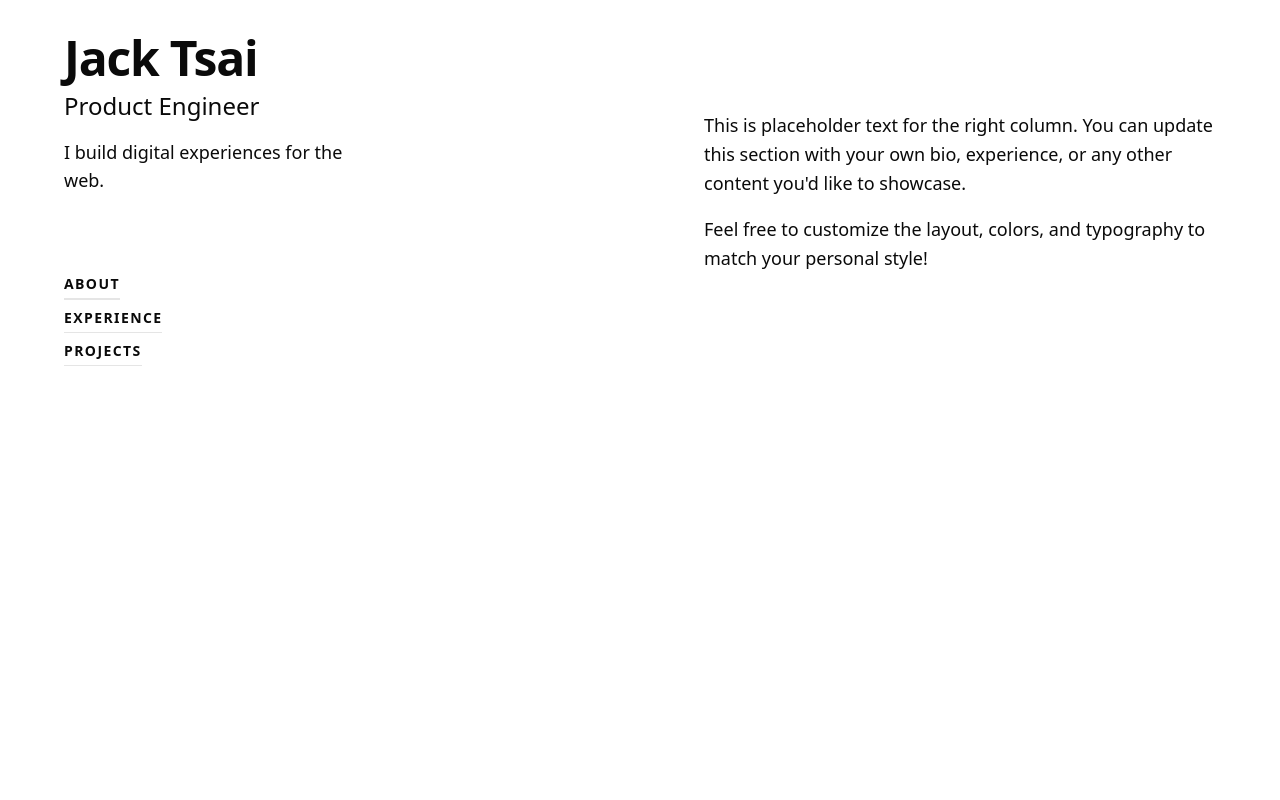
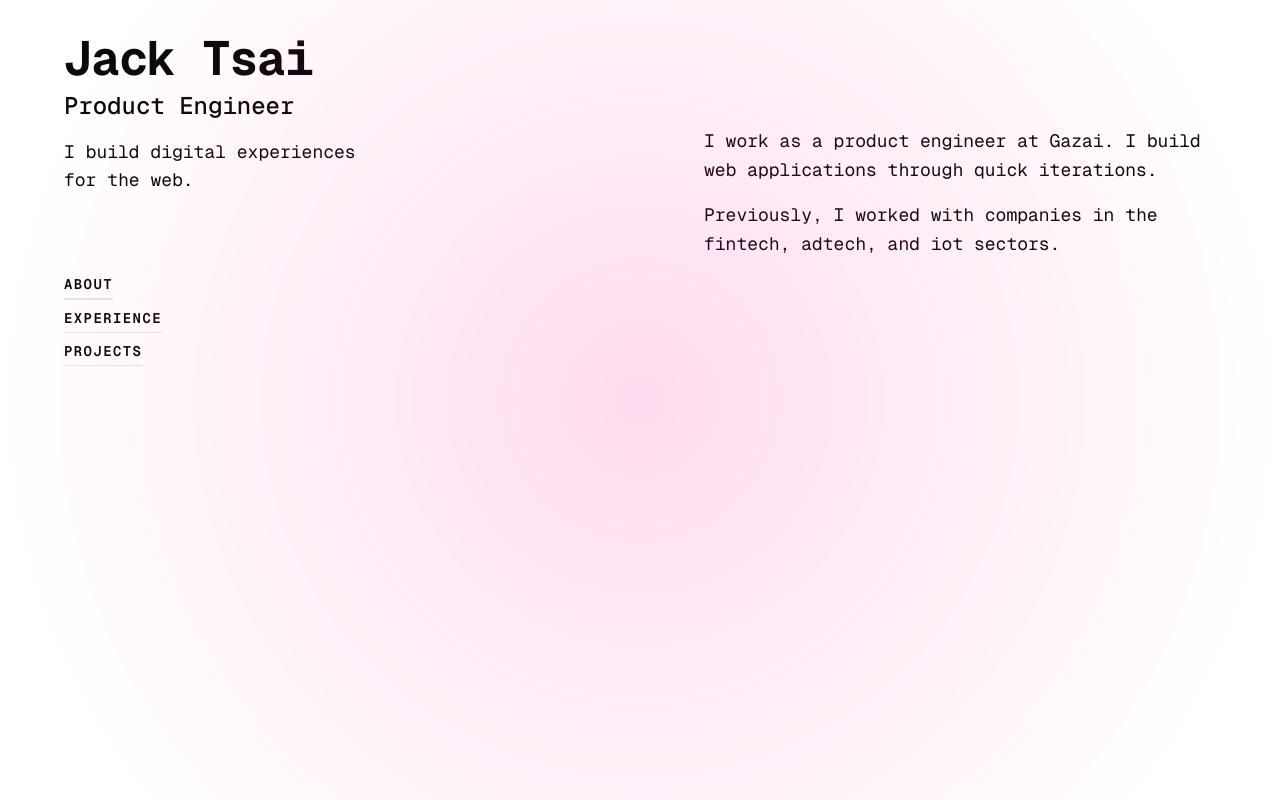
Before and after one commit to jtsaich/home, a Next.js app: page /en in a window 1280 px wide. Built offline with nearby package versions, Linux system fonts and the light colour scheme.

Commit message:
some css effects

```diff
--- /dev/null
+++ b/app/[locale]/_components/spotlight-effect.tsx
@@ -0,0 +1,43 @@
+"use client";
+
+import React, { useEffect } from "react";
+
+// Client component for spotlight effect
+export function SpotlightEffect() {
+  useEffect(() => {
+    const handleMouseMove = (e: MouseEvent) => {
+      const x = e.clientX;
+      const y = e.clientY;
+
+      const spotlight = document.getElementById("spotlight");
+      if (spotlight) {
+        spotlight.style.background = `
+          radial-gradient(
+            800px circle at ${x}px ${y}px,
+            rgba(255, 20, 147, 0.15),
+            transparent 80%
+          )
+        `;
+      }
+    };
+
+    window.addEventListener("mousemove", handleMouseMove);
+    return () => window.removeEventListener("mousemove", handleMouseMove);
+  }, []);
+
+  return (
+    <div
+      id="spotlight"
+      className="pointer-events-none absolute inset-0 z-30 transition-all duration-300"
+      style={{
+        background: `
+          radial-gradient(
+            800px circle at 50% 50%,
+            rgba(255, 20, 147, 0.15),
+            transparent 80%
+          )
+        `,
+      }}
+    />
+  );
+}
--- a/app/[locale]/layout.tsx
+++ b/app/[locale]/layout.tsx
@@ -1,7 +1,29 @@
 import { NextIntlClientProvider, hasLocale } from "next-intl";
 import { notFound } from "next/navigation";
 import { setRequestLocale } from "next-intl/server";
+import {
+  Geist,
+  Geist_Mono,
+  Noto_Sans_SC,
+  Noto_Sans_TC,
+} from "next/font/google";
 import { routing } from "@/i18n/routing";
+
+const geistSans = Geist({
+  subsets: ["latin"],
+});
+
+const geistMono = Geist_Mono({
+  subsets: ["latin"],
+});
+
+const notoSansTC = Noto_Sans_TC({
+  subsets: ["latin"],
+});
+
+const notoSansSC = Noto_Sans_SC({
+  subsets: ["latin"],
+});
 
 export function generateStaticParams() {
   return routing.locales.map((locale: string) => ({ locale }));
@@ -12,9 +34,7 @@ export default async function LocaleLayout(props: {
   params: Promise<{ locale: string }>;
 }) {
   const params = await props.params;
-
   const { locale } = params;
-
   const { children } = props;
 
   // Validate that the incoming locale is valid
@@ -32,9 +52,17 @@ export default async function LocaleLayout(props: {
     notFound();
   }
 
+  // Determine font classes based on locale
+  const fontClasses =
+    locale === "en"
+      ? `${geistSans.className} ${geistMono.className}`
+      : locale === "zh-TW"
+      ? `${notoSansTC.className} ${geistMono.className}`
+      : `${notoSansSC.className} ${geistMono.className}`;
+
   return (
     <NextIntlClientProvider messages={messages} locale={locale}>
-      {children}
+      <div className={`${fontClasses} antialiased`}>{children}</div>
     </NextIntlClientProvider>
   );
 }
--- a/app/[locale]/page.tsx
+++ b/app/[locale]/page.tsx
@@ -1,24 +1,26 @@
 import React from "react";
-import { getTranslations } from "next-intl/server";
-import { setRequestLocale } from "next-intl/server";
+import { getTranslations, setRequestLocale } from "next-intl/server";
+import "animate.css";
+import { SpotlightEffect } from "./_components/spotlight-effect";
 
-export default async function Home({
-  params,
-}: {
+export default async function Home(props: {
   params: Promise<{ locale: string }>;
 }) {
-  const { locale } = await params;
+  const params = await props.params;
+  const { locale } = params;
 
   // Enable static rendering
   setRequestLocale(locale);
 
   const t = await getTranslations("Home");
+
   return (
-    <main className="min-h-screen">
+    <main className="min-h-screen relative">
+      <SpotlightEffect />
       <div className="max-w-screen-xl mx-auto flex flex-col md:flex-row">
         {/* Left Side */}
         <section className="md:w-1/2 flex flex-col justify-center items-start px-8 py-16 md:py-0 md:px-16 min-h-[400px]">
-          <h1 className="text-4xl md:text-5xl font-bold mb-2 tracking-tight">
+          <h1 className="text-4xl md:text-5xl font-bold mb-2 tracking-tight animate__animated animate__tada animate__delay-2s">
             {t("name")}
           </h1>
           <h2 className="text-xl md:text-2xl font-medium mb-4">{t("role")}</h2>
@@ -46,8 +48,8 @@ export default async function Home({
         {/* Right Side */}
         <section className="md:w-1/2 flex flex-col justify-center px-8 py-16 md:py-0 md:px-16 min-h-[400px]">
           <div className="max-w-2xl text-base md:text-lg leading-relaxed">
-            <p className="mb-4">{t("placeholder1")}</p>
-            <p className="mb-4">{t("placeholder2")}</p>
+            <p className="mb-4">{t("aboutMe1")}</p>
+            <p className="mb-4">{t("aboutMe2")}</p>
           </div>
         </section>
       </div>
--- a/app/layout.tsx
+++ b/app/layout.tsx
@@ -1,18 +1,5 @@
 import type { Metadata } from "next";
-import { Geist, Geist_Mono } from "next/font/google";
 import "./globals.css";
-import { NextIntlClientProvider } from "next-intl";
-import { getMessages } from "next-intl/server";
-
-const geistSans = Geist({
-  variable: "--font-geist-sans",
-  subsets: ["latin"],
-});
-
-const geistMono = Geist_Mono({
-  variable: "--font-geist-mono",
-  subsets: ["latin"],
-});
 
 export const metadata: Metadata = {
   title: "Create Next App",
@@ -24,16 +11,9 @@ export default async function RootLayout({
 }: Readonly<{
   children: React.ReactNode;
 }>) {
-  const messages = await getMessages();
   return (
     <html lang="en">
-      <body
-        className={`${geistSans.variable} ${geistMono.variable} antialiased`}
-      >
-        <NextIntlClientProvider messages={messages} locale="en">
-          {children}
-        </NextIntlClientProvider>
-      </body>
+      <body>{children}</body>
     </html>
   );
 }
--- a/messages/en.json
+++ b/messages/en.json
@@ -6,8 +6,8 @@
     "about": "ABOUT",
     "experience": "EXPERIENCE",
     "projects": "PROJECTS",
-    "placeholder1": "This is placeholder text for the right column. You can update this section with your own bio, experience, or any other content you'd like to showcase.",
-    "placeholder2": "Feel free to customize the layout, colors, and typography to match your personal style!"
+    "aboutMe1": "I work as a product engineer at Gazai. I build web applications through quick iterations.",
+    "aboutMe2": "Previously, I worked with companies in the fintech, adtech, and iot sectors."
   },
   "Metadata": {
     "title": "Jack Tsai - Product Engineer"
--- a/messages/zh-CN.json
+++ b/messages/zh-CN.json
@@ -6,8 +6,8 @@
     "about": "关于",
     "experience": "经验",
     "projects": "项目",
-    "placeholder1": "这是右侧栏的占位符文本。你可以在此处更新你的个人简介、经历或其他你想展示的内容。",
-    "placeholder2": "欢迎自定义布局、颜色和排版以匹配你的个人风格！"
+    "aboutMe1": "我是一名产品工程师，我現在正在 Gazai 運用 AI 技術產圖。",
+    "aboutMe2": "之前，我曾在金融科技、广告科技和物联网等领域工作。"
   },
   "Metadata": {
     "title": "蔡承勳 - 产品工程师"
--- a/messages/zh-TW.json
+++ b/messages/zh-TW.json
@@ -6,8 +6,8 @@
     "about": "關於",
     "experience": "經歷",
     "projects": "專案",
-    "placeholder1": "這是右側欄的佔位文字。你可以在這裡更新你的個人簡介、經歷或其他你想展示的內容。",
-    "placeholder2": "歡迎自訂版面、顏色和字體來展現你的個人風格！"
+    "aboutMe1": "我是一名產品工程師，我現在正在 Gazai 運用 AI 技術產圖。",
+    "aboutMe2": "之前，我曾在金融科技、廣告科技和物聯網等領域工作。"
   },
   "Metadata": {
     "title": "蔡承勳 - 產品工程師"
--- a/package.json
+++ b/package.json
@@ -9,6 +9,7 @@
     "lint": "next lint"
   },
   "dependencies": {
+    "animate.css": "^4.1.1",
     "class-variance-authority": "^0.7.1",
     "clsx": "^2.1.1",
     "lucide-react": "^0.503.0",
```
Also changed, not shown: 1 other file (tests, documents, lock files or other folders).
